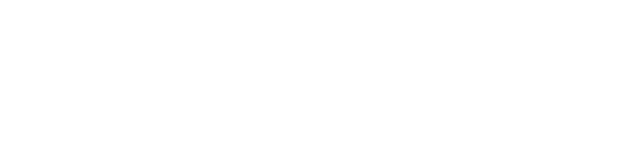
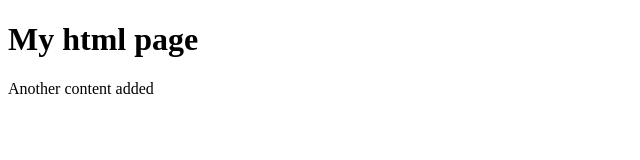
Before and after one commit to jorchaf/gama-in-github, a plain HTML site: page index.html in a window 1280 px wide. Shown: the whole page, without its empty margins (0-640 px from the left). Drawn offline with Linux system fonts and the light colour scheme.

Commit message:
Another commit, this time in master

```diff
--- a/index.html
+++ b/index.html
@@ -5,6 +5,7 @@
 	<title></title>
 </head>
 <body>
-
+	<h1>My html page</h1>
+	<p>Another content added</p>
 </body>
 </html>
```
